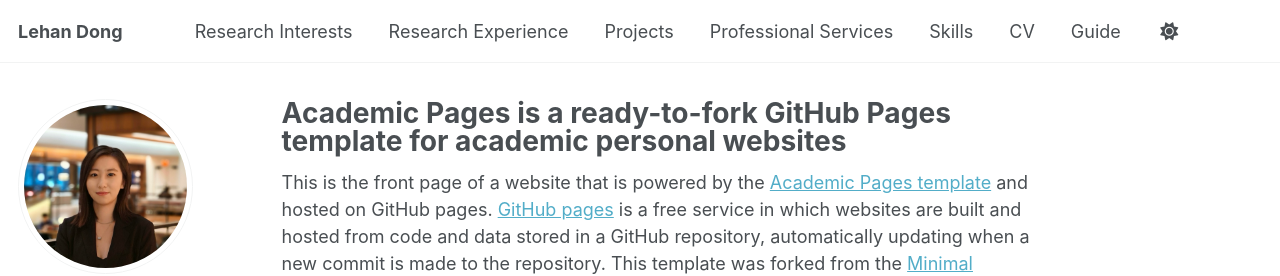
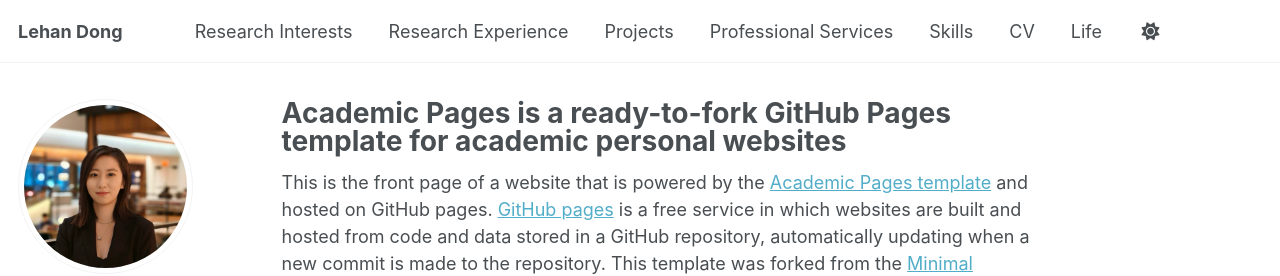
Before and after one commit to LehanDong/lehandongwebsite, a Jekyll site: the page built from _pages/about.md, in a window 1280 px wide. Shown: the top 276 px of the page. Built offline with Jekyll 4.4.1, drawn with Linux system fonts in a browser that asks for light colours.

Commit message:
Update navigation.yml

```diff
--- a/_data/navigation.yml
+++ b/_data/navigation.yml
@@ -29,5 +29,5 @@ main:
   # - title: "CV"
   #   url: /cv-json/
 
-  - title: "Guide"
+  - title: "Life"
     url: /markdown/
```
